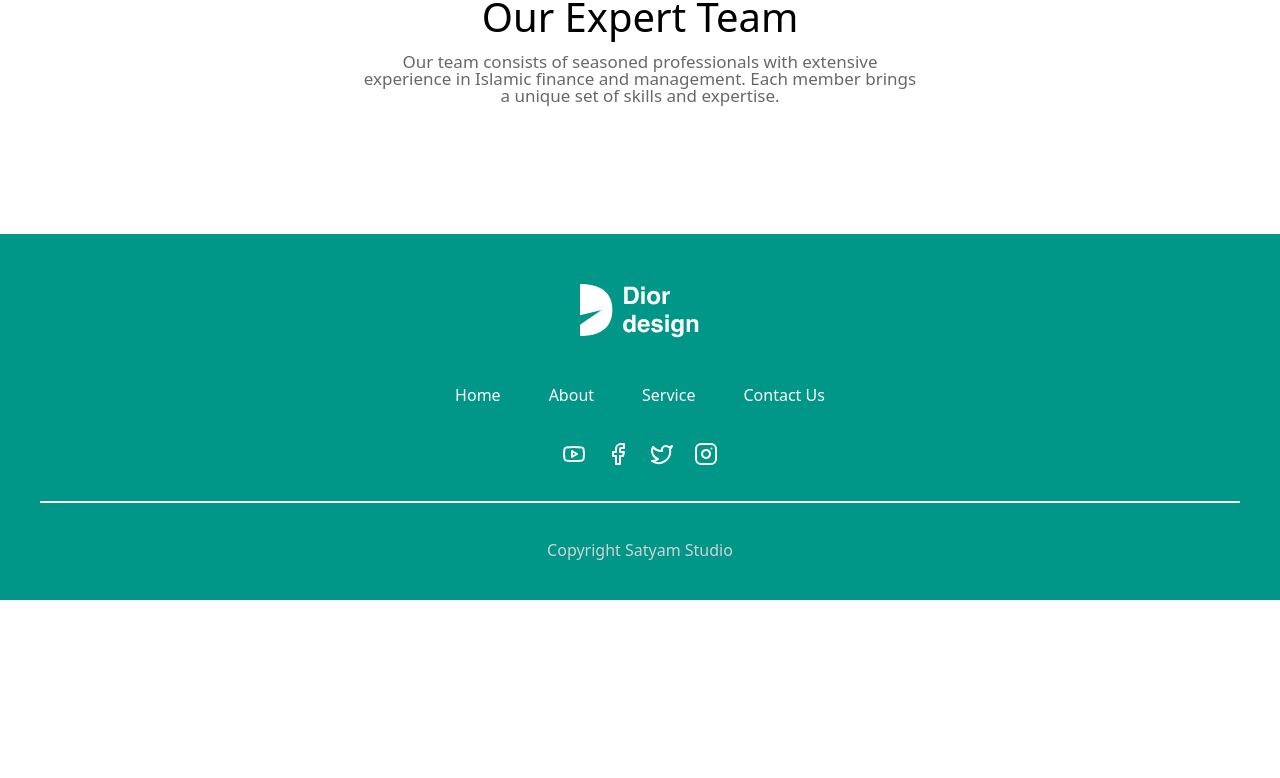
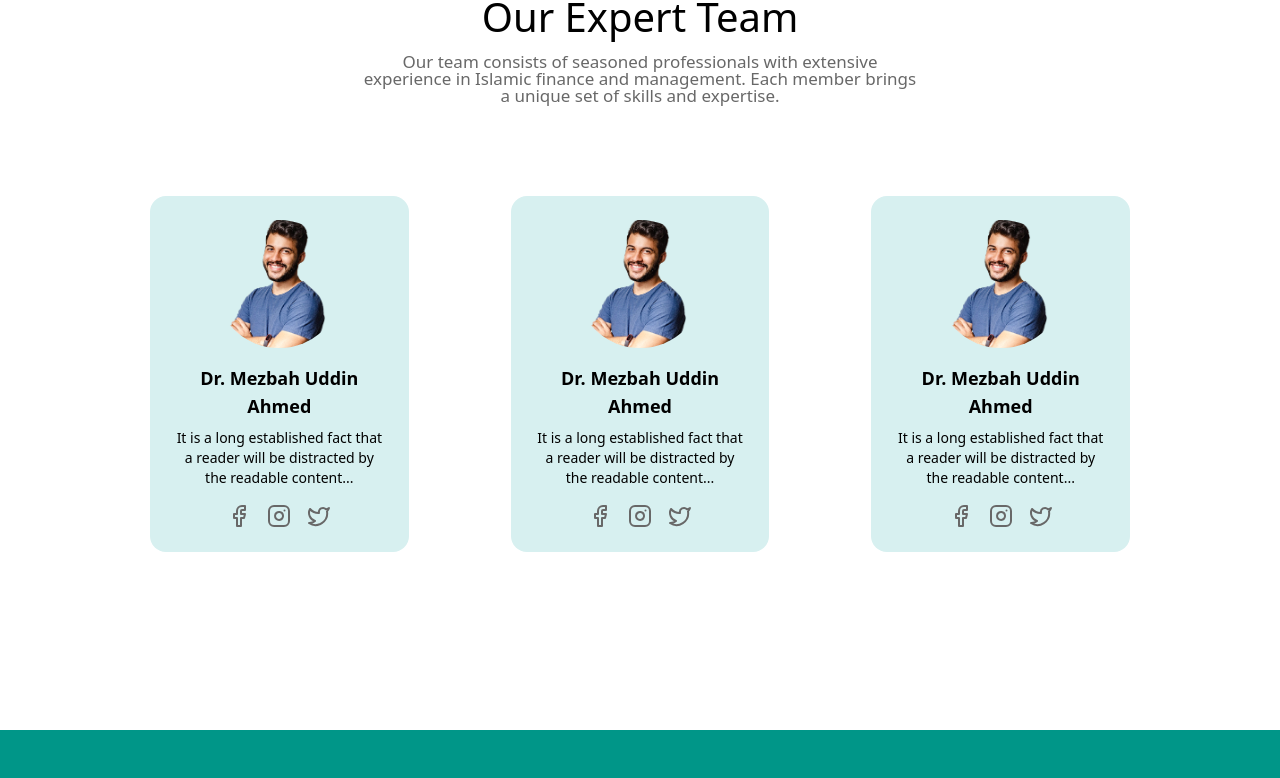
Before and after one commit to sindorcoder/al-muamalat, a React (Vite) app: page / in a window 1280 px wide. Shown: the part 1693-2471 px from the top of the page. Before the commit the page ends 2293 px from the top, so only its background shows below. Built offline with nearby package versions, Linux system fonts and the light colour scheme; a web font is replaced by a local one.

Commit message:
add carousel

```diff
--- a/package.json
+++ b/package.json
@@ -17,6 +17,8 @@
     "react": "^19.1.0",
     "react-dom": "^19.1.0",
     "react-router-dom": "^7.6.0",
+    "react-slick": "^0.30.3",
+    "slick-carousel": "^1.8.1",
     "swiper": "^11.2.6",
     "tailwindcss": "^4.1.7"
   },
@@ -24,6 +26,7 @@
     "@eslint/js": "^9.25.0",
     "@types/react": "^19.1.2",
     "@types/react-dom": "^19.1.2",
+    "@types/react-slick": "^0.23.13",
     "@vitejs/plugin-react": "^4.4.1",
     "eslint": "^9.25.0",
     "eslint-plugin-react-hooks": "^5.2.0",
--- a/src/components/team/Team.tsx
+++ b/src/components/team/Team.tsx
@@ -1,10 +1,11 @@
 import { Container } from "../../utils";
+import TeamCarousel from "../teamCarousel/TeamCarousel";
 
 const Team = () => {
   return (
     <section className="my-[130px]">
       <Container>
-        <div>
+        <div className="mb-[44px]">
           <h2 className="text-[40px] leading-[100%] tracking-[0%] text-center bold">
             Our Expert Team
           </h2>
@@ -15,6 +16,7 @@ const Team = () => {
           </p>
         </div>
       </Container>
+        <TeamCarousel />
     </section>
   );
 };
--- /dev/null
+++ b/src/components/teamCarousel/TeamCarousel.tsx
@@ -0,0 +1,67 @@
+/* eslint-disable @typescript-eslint/no-explicit-any */
+import Slider from "react-slick";
+import "slick-carousel/slick/slick.css";
+import "slick-carousel/slick/slick-theme.css";
+
+import melo from "../../assets/images/Melo.png";
+import { Facebook, Instagram, Twitter } from "lucide-react";
+
+const team = [
+  {
+    name: "Dr. Mezbah Uddin Ahmed",
+    desc: "It is a long established fact that a reader will be distracted by the readable content...",
+    img: melo, // Yoki local rasm
+    social: {
+      instagram: "#",
+      facebook: "#",
+      twitter: "#",
+    },
+  },
+];
+const TeamCarousel = () => {
+  const settings = {
+    centerMode: true,
+    infinite: true,
+    slidesToShow: 1,
+    centerPadding: "0px",
+
+    speed: 500,
+    // responsive: [
+    //   {
+    //     breakpoint: 1024,
+    //     settings: {
+    //       slidesToShow: 1,
+    //     },
+    //   },
+    // ],
+  };
+
+  return (
+    <div className="max-w-6xl mx-auto py-12">
+      <Slider {...settings}>
+        {team.map((member, index): any => (
+          <div key={index} className="px-4">
+            <div
+              className={`transition-all duration-300  rounded-2xl p-6 flex flex-col items-center text-center bg-[#d7f0f0]`}
+            >
+              <img
+                src={member.img}
+                alt={member.name}
+                className="w-32 h-32 object-cover rounded-full mb-4"
+              />
+              <h3 className="text-lg font-bold">{member.name}</h3>
+              <p className="text-sm mt-2">{member.desc}</p>
+              <div className="flex gap-4 mt-4 text-xl justify-center">
+                <Facebook className="text-[#686868] cursor-pointer" />
+                <Instagram className="text-[#686868] cursor-pointer" />
+                <Twitter className="text-[#686868] cursor-pointer" />
+              </div>
+            </div>
+          </div>
+        ))}
+      </Slider>
+    </div>
+  );
+};
+
+export default TeamCarousel;
--- a/src/index.css
+++ b/src/index.css
@@ -19,10 +19,9 @@
   font-family: "inter";
 }
 
-
-.ant-select-selector, .ant-select-focused {
+.ant-select-selector,
+.ant-select-focused {
   border: none !important;
-
 }
 
 .ant-select-open {
@@ -33,3 +32,15 @@
 .active {
   color: #009688;
 }
+.slick-arrow::before {
+  color: black !important;
+  display: none !important;
+}
+.slick-list {
+     padding: 0  !important;
+}
+.slick-track {
+  display: flex !important;
+  align-items: center !important;
+  gap: 70px !important;
+}
```
Also changed, not shown: src/assets/images/Melo.png (added), 1 other file (tests, documents, lock files or other folders). Lines whose indentation alone changed are shown as unchanged.
